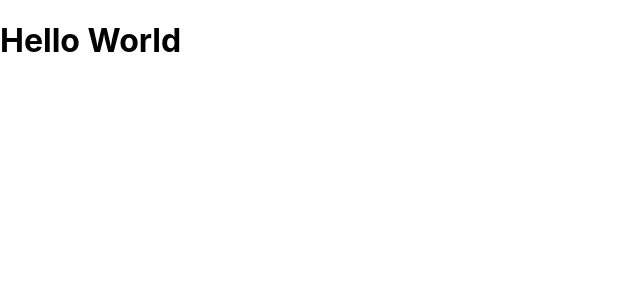
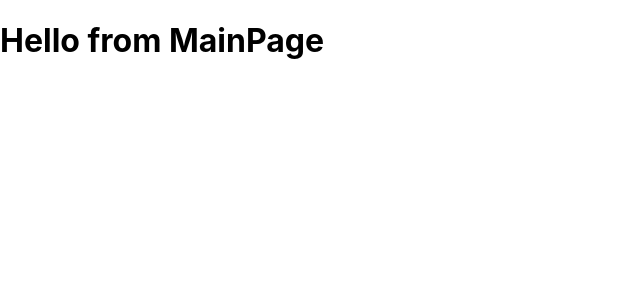
Before and after one commit to LukaButikashvili/ecommerce, a React (Create React App) app: page / in a window 1280 px wide. Shown: the top 300 px of the page, without its empty margins (0-640 px from the left). Built offline with nearby package versions, Linux system fonts and the light colour scheme.

Commit message:
feat: add routes

```diff
--- a/src/App.js
+++ b/src/App.js
@@ -1,8 +1,11 @@
+import { BrowserRouter as Router } from "react-router-dom";
+import Routes from "./Routes";
+
 function App() {
   return (
-    <div>
-      <h1>Hello World</h1>
-    </div>
+    <Router>
+      <Routes />
+    </Router>
   );
 }
 
--- /dev/null
+++ b/src/Routes.jsx
@@ -0,0 +1,25 @@
+import React from "react";
+import routes from "./config/routes";
+import { Route, Routes as ReactRoutes } from "react-router-dom";
+
+import MainPage from "./pages/Main";
+import ProductPage from "./pages/Product";
+import UsersPage from "./pages/Users";
+import UserDetailedPage from "./pages/UserDetailed";
+import SavedPage from "./pages/Saved";
+import CheckoutPage from "./pages/Checkout";
+
+const Routes = () => {
+  return (
+    <ReactRoutes>
+      <Route path={routes.MAIN_PAGE} element={<MainPage />} />
+      <Route path={routes.PRODUCT_PAGE} element={<ProductPage />} />
+      <Route path={routes.USERS_PAGE} element={<UsersPage />} />
+      <Route path={routes.USER_DETAILED_PAGE} element={<UserDetailedPage />} />
+      <Route path={routes.SAVED_PAGE} element={<SavedPage />} />
+      <Route path={routes.CHECKOUT} element={<CheckoutPage />} />
+    </ReactRoutes>
+  );
+};
+
+export default Routes;
--- /dev/null
+++ b/src/config/routes.jsx
@@ -0,0 +1,10 @@
+const routes = {
+  MAIN_PAGE: "/",
+  USERS_PAGE: "/users",
+  USER_DETAILED_PAGE: "/user/:id",
+  PRODUCT_PAGE: "/product/:id",
+  SAVED_PAGE: "/saved",
+  CHECKOUT: "/checkout",
+};
+
+export default routes;
```
